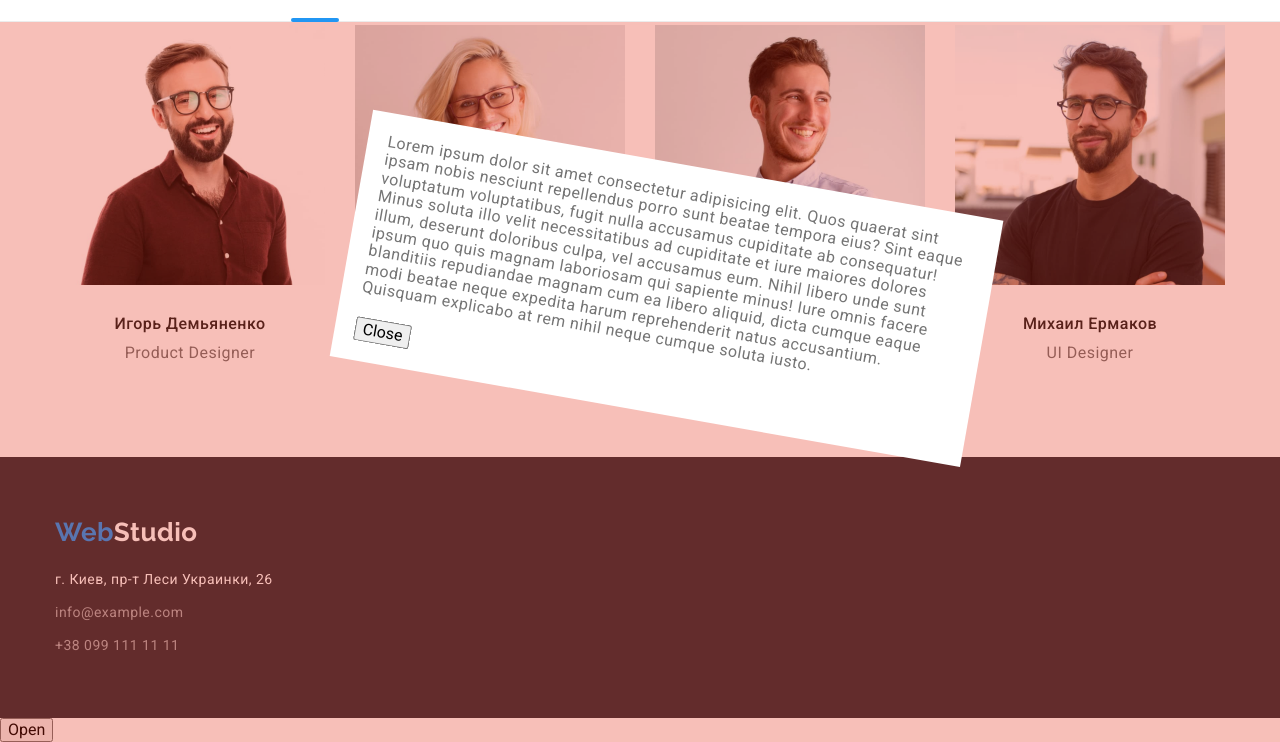
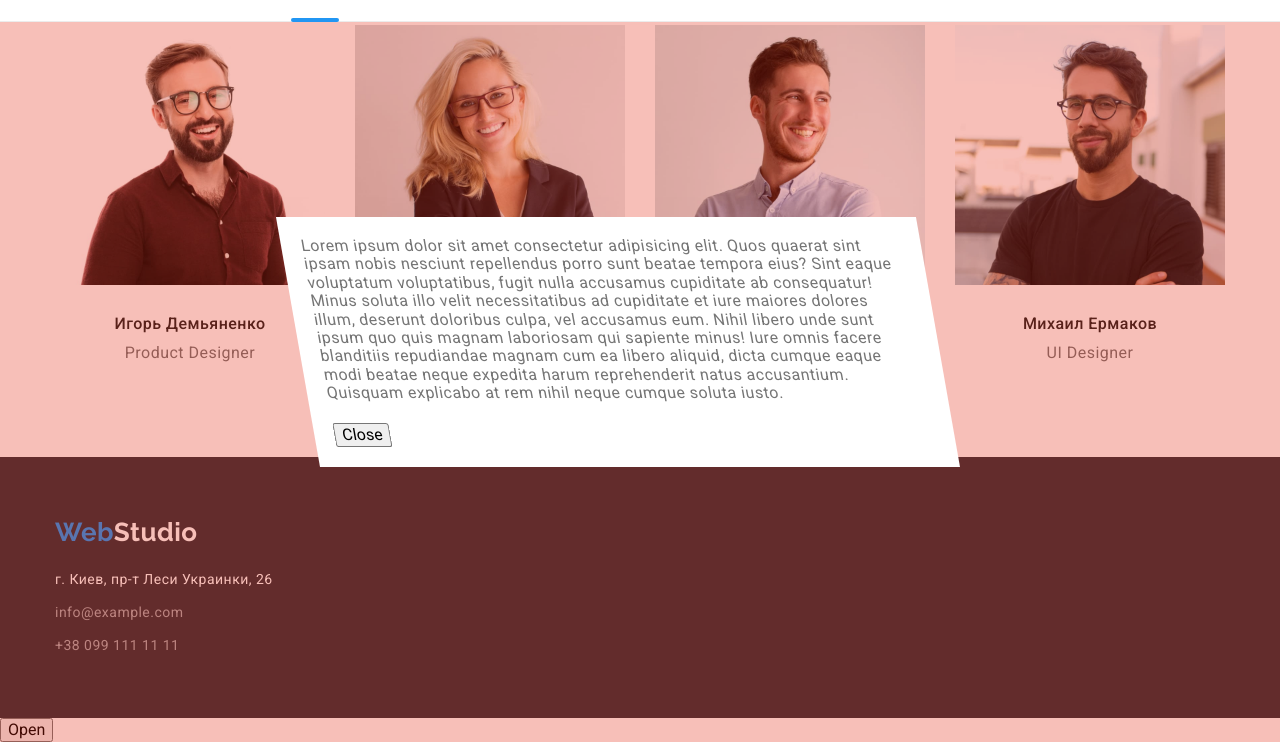
Before and after one commit to ViktoriiaTrostohon/homework_dummy, a plain HTML site: page index.html in a window 1280 px wide. Both pictures are taken after a click on the button "Open". Shown: the part 1606-2348 px from the top of the page. Drawn offline with nearby package versions, Linux system fonts and the light colour scheme.

Commit message:
transition changes

```diff
--- a/css/styles.css
+++ b/css/styles.css
@@ -469,6 +469,7 @@ div.employee-info {
   width: 100%;
   height: 100%;
   background-color: rgba(226, 35, 13, 0.29);
+  transition: opacity 500ms ease;
 }
 
 .backdrop.is-hidden {
@@ -477,8 +478,8 @@ div.employee-info {
   pointer-events: none;
 }
 
-.is-hidden .modal {
-  transform: rotate(90deg);
+.backdrop.is-hidden .modal {
+  transform: skew(90deg);
   opacity: 0;
   transition: transform 500ms ease, opacity 500ms ease, visibility 500ms ease;
 }
@@ -487,9 +488,10 @@ div.employee-info {
   position: absolute;
   top: 50%;
   left: 50%;
-  transform: rotate(10deg) translate(-50%, -50%);
+  transform: skew(10deg) translate(-50%, -50%);
+  transform-origin: center right;
   opacity: 1;
-  transition: transform 500ms ease, opacity 500ms ease, visibility 500ms ease;
+  transition: transform 500ms ease, opacity 500ms ease;
   min-height: 200px;
   min-width: 400px;
   padding: 20px;
```
